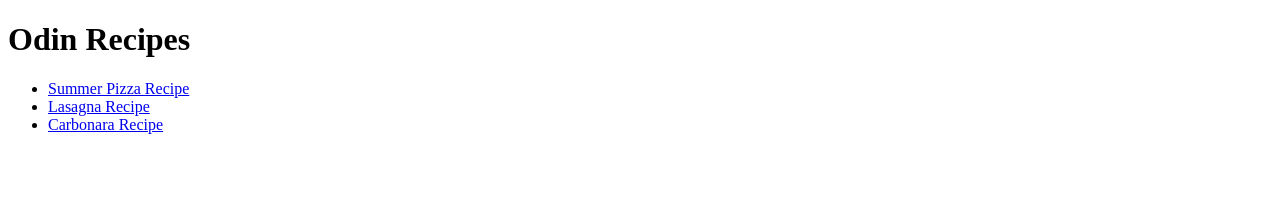
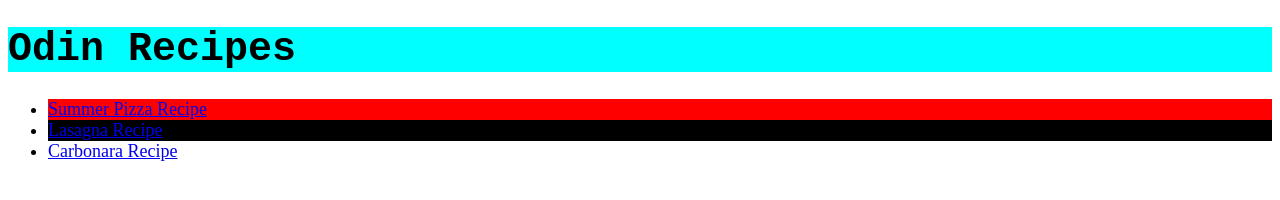
Before and after one commit to vasasulc/odin-recipes, a plain HTML site: page index.html in a window 1280 px wide. Drawn offline with Linux system fonts and the light colour scheme.

Commit message:
added some styles to the odin recipes main page

```diff
--- a/index.html
+++ b/index.html
@@ -4,13 +4,14 @@
     <meta charset="UTF-8">
     <meta name="viewport" content="width=device-width, initial-scale=1.0">
     <title>Odin Recipes</title>
+    <link rel="stylesheet" href="styles.css"
 </head>
 <body>
     <h1>Odin Recipes</h1>
     <ul>
-    <li><a href="recipes/pizza.html">Summer Pizza Recipe</a></li>
-    <li><a href="recipes/lasagna.html">Lasagna Recipe</a></li>
-    <li><a href="recipes/carbonara.html">Carbonara Recipe</a></li>
+    <li class="li1"><a href="recipes/pizza.html">Summer Pizza Recipe</a></li>
+    <li class="li2"><a href="recipes/lasagna.html">Lasagna Recipe</a></li>
+    <li class="li3"><a href="recipes/carbonara.html">Carbonara Recipe</a></li>
     </ul>
 
 </body>
--- /dev/null
+++ b/styles.css
@@ -0,0 +1,14 @@
+h1 {
+    font-family: 'Courier New', Courier, monospace;
+    font-size: 40px;
+    background-color: aqua;
+}
+li{
+    font-size: 18px;
+}
+.li1{
+    background-color: red;
+}
+.li2{
+    background-color: black;
+}
```
